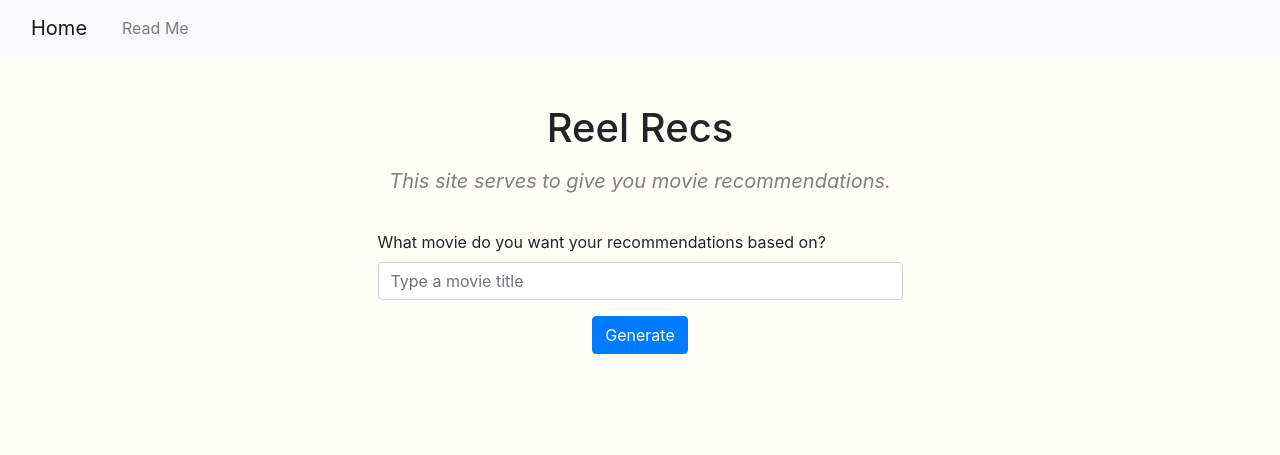
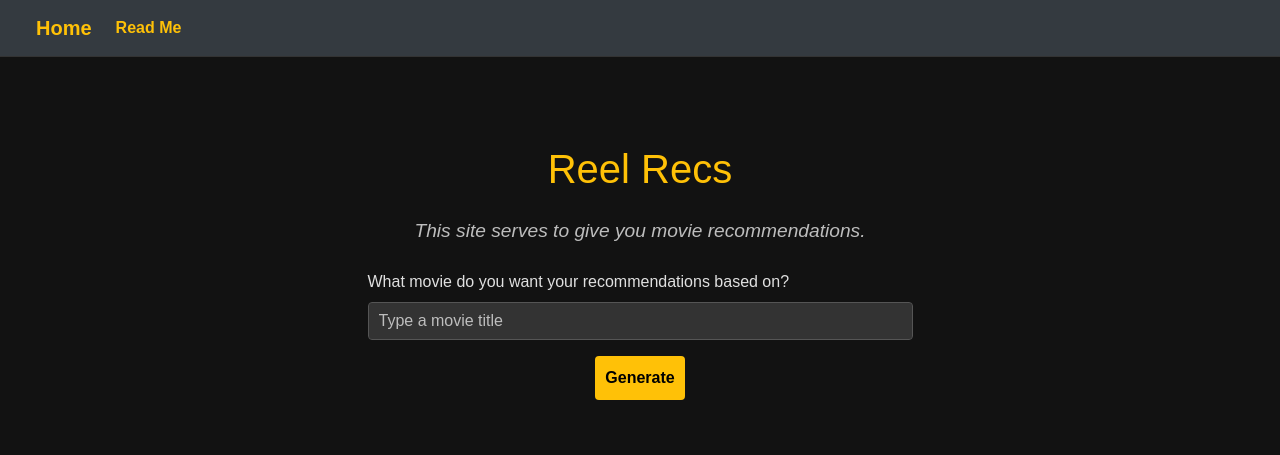
Before and after one commit to Daniel-Manjarrez/Project1, a Flask app: page / in a window 1280 px wide. Shown: the top 455 px of the page. Run offline with Flask 3, Linux system fonts and the light colour scheme; some libraries are stand-ins or nearby versions.

Commit message:
Added static/styles/styles.css

```diff
--- /dev/null
+++ b/static/styles/styles.css
@@ -0,0 +1,162 @@
+/* General Styling */
+body {
+    background-color: #121212;
+    color: #e0e0e0;
+    font-family: Arial, sans-serif;
+    margin: 0;
+    padding: 0;
+}
+
+/* Container */
+.container {
+    margin: 0 auto;
+    padding: 20px;
+    max-width: 1200px;
+}
+
+/* Title Section */
+h1, h2, h3, h4, h5 {
+    color: #ffc107; /* IMDB yellow */
+}
+
+/* Introduction Text */
+.intro {
+    font-size: 1.2em;
+    color: #bdbdbd;
+    margin-bottom: 20px;
+}
+
+/* Navbar Styling */
+.navbar {
+    background-color: #1a1a1a; /* Slightly grayer than the background */
+    border-bottom: 1px solid #333; /* Slight border at the bottom for separation */
+}
+
+.navbar-brand, .nav-link {
+    color: #ffc107 !important; /* IMDB yellow color */
+    font-weight: bold;
+}
+
+.navbar-toggler-icon {
+    filter: invert(100%); /* Make the toggler icon white */
+}
+
+.navbar-brand:hover, .nav-link:hover {
+    color: #e0a800 !important; /* Slightly darker yellow on hover */
+}
+
+/* Optional: Adjust the container for better alignment */
+.container-fluid {
+    padding-left: 20px;
+    padding-right: 20px;
+}
+
+/* Card Styling */
+.card {
+    background-color: #1e1e1e;
+    border: 1px solid #333;
+    border-radius: 8px;
+    overflow: hidden;
+    margin-bottom: 20px;
+}
+
+.card-img-top {
+    max-height: 200px;
+    object-fit: cover;
+}
+
+.card-body {
+    padding: 15px;
+    display: flex;
+    flex-direction: column;
+}
+
+.card-title {
+    margin-bottom: 15px;
+}
+
+.card-text {
+    color: #bdbdbd;
+}
+
+.btn-primary {
+    background-color: #ffc107;
+    border: none;
+    color: #000;
+    font-weight: bold;
+    padding: 10px;
+    border-radius: 4px;
+    transition: background-color 0.3s ease;
+}
+
+.btn-primary:hover {
+    background-color: #e0a800;
+    color: #000;
+}
+
+/* Input Field */
+input[type="text"] {
+    background-color: #333;
+    border: 1px solid #555;
+    color: #e0e0e0;
+    padding: 10px;
+    border-radius: 4px;
+    width: 100%;
+    box-sizing: border-box;
+}
+
+input[type="text"]::placeholder {
+    color: #bdbdbd;
+}
+
+/* Autocomplete */
+.ui-autocomplete {
+    max-height: 200px;
+    overflow-y: auto;
+    background-color: #333;
+    border: 1px solid #555;
+    border-radius: 4px;
+    color: #e0e0e0;
+    z-index: 1000;
+}
+
+.ui-menu-item-wrapper {
+    padding: 10px;
+}
+
+.ui-state-active {
+    background-color: #ffc107 !important;
+    color: #000 !important;
+}
+
+/* Movie Details Section */
+.card .row.no-gutters {
+    flex-wrap: nowrap;
+}
+
+.card-img {
+    max-height: 300px;
+    object-fit: cover;
+}
+
+.card-body .card-title {
+    color: #ffc107;
+}
+
+/* Custom Scrollbar */
+::-webkit-scrollbar {
+    width: 10px;
+}
+
+::-webkit-scrollbar-track {
+    background: #1e1e1e;
+}
+
+::-webkit-scrollbar-thumb {
+    background: #333;
+    border-radius: 5px;
+}
+
+::-webkit-scrollbar-thumb:hover {
+    background: #555;
+}
--- a/templates/layout.html
+++ b/templates/layout.html
@@ -2,12 +2,12 @@
 <html lang="en">
   <head>
     <!-- Required meta tags -->
-    <link rel="icon" type="png" href="{{url_for('static', filename='icone.png')}}">
+    <link rel="icon" type="image/png" href="{{url_for('static', filename='icone.png')}}">
     <meta charset="utf-8">
     <meta name="viewport" content="width=device-width, initial-scale=1">
     <link rel="icon" href="data:,">
 
-<!-- jquery -->
+    <!-- jQuery -->
     <script src="http://code.jquery.com/jquery-3.3.1.min.js"></script>
     <script src="https://code.jquery.com/ui/1.12.0/jquery-ui.min.js"></script>
     <link rel="stylesheet" href="http://code.jquery.com/ui/1.12.1/themes/base/jquery-ui.css">
@@ -15,15 +15,15 @@
     <!-- Bootstrap CSS -->
     <link rel="stylesheet" href="https://stackpath.bootstrapcdn.com/bootstrap/4.2.1/css/bootstrap.min.css">
 
-  <link rel="stylesheet" href="{{url_for('static', filename='main.css')}}">
-
-  <script type="text/javascript" src="{{ url_for('static', filename='script.js') }}"></script>
+    <!-- Custom Stylesheet -->
+    <link rel="stylesheet" href="{{ url_for('static', filename='styles/styles.css') }}">
 
     <title>Reel Recs</title>
   </head>
+
   <body>
 
-<nav class="navbar navbar-expand-lg navbar-light bg-light">
+<nav class="navbar navbar-expand-lg navbar-dark bg-dark">
   <div class="container-fluid">
     <!-- Website title with a link to the homepage -->
     <a class="navbar-brand home-space" href="/">Home</a>
```
Lines whose indentation alone changed are shown as unchanged.
